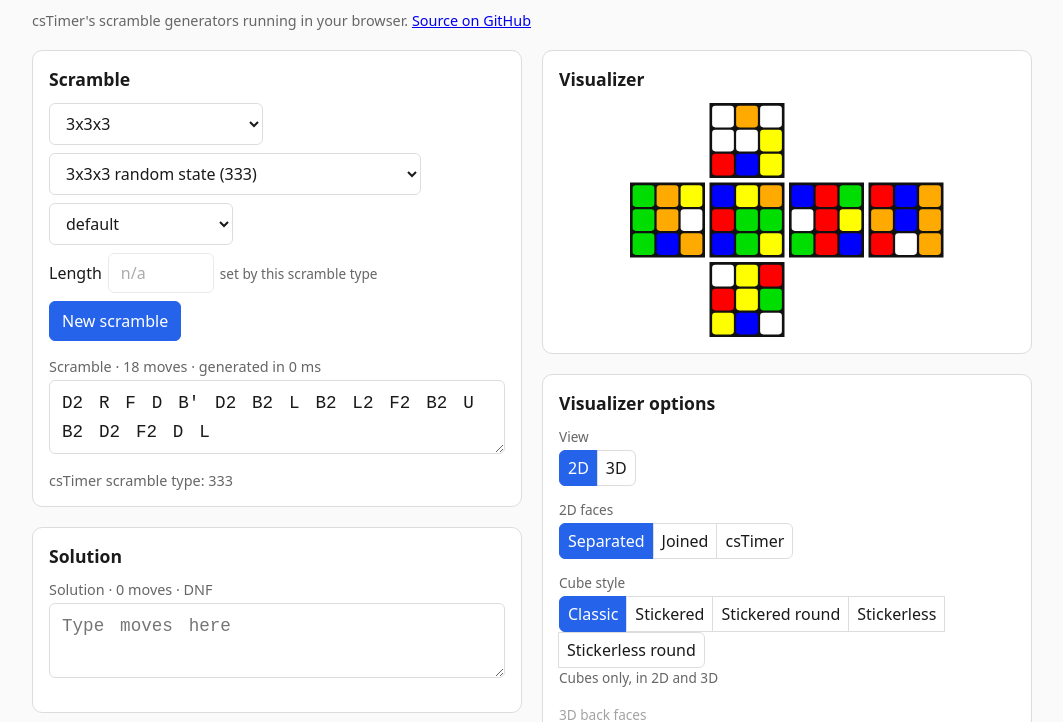
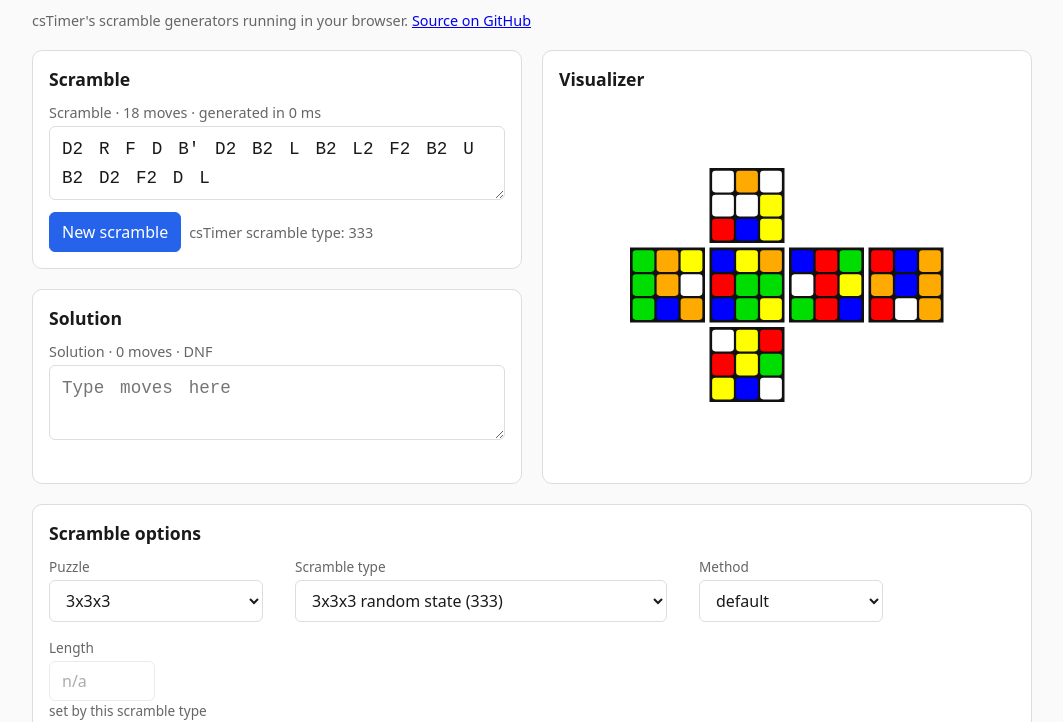
Before and after one commit to Cubing-Way/cstimer-scrambles, a plain HTML site: page index.html in a window 1280 px wide. Shown: the part 78-800 px from the top of the page, without its empty margins (108-1171 px from the left). Drawn offline with Linux system fonts and the light colour scheme.

Commit message:
deploy: 4a98d69430493a2c9e5de7eda81f12704ddca68c

```diff
--- a/index.html
+++ b/index.html
@@ -43,23 +43,55 @@
         margin: 0 0 12px;
         font-size: 1.1rem;
       }
-      /* Two halves: the scramble, solution and solution options on the left, the
-         visualizer and its options on the right. One column on narrow screens. */
-      .layout {
+      /* The scramble and solution boxes on the left half, the visualizer on the right
+         half as tall as both, then the options for each, one section below the other.
+         One column on narrow screens. */
+      main > .top,
+      main > .panel {
+        margin-top: 20px;
+      }
+      .top {
         display: grid;
         grid-template-columns: minmax(0, 1fr) minmax(0, 1fr);
         gap: 20px;
-        margin-top: 20px;
-        align-items: start;
       }
-      .column {
+      .inputs {
         display: flex;
         flex-direction: column;
         gap: 20px;
         min-width: 0;
       }
+      /* The two boxes share the visualizer's height; the text boxes take what is left. */
+      .inputs .panel {
+        flex: 1 0 auto;
+        display: flex;
+        flex-direction: column;
+      }
+      .inputs .moves {
+        flex: 1 0 auto;
+        display: flex;
+        flex-direction: column;
+      }
+      .inputs textarea {
+        flex: 1 0 auto;
+      }
+      /* The picture or 3D view in the middle of the visualizer box. */
+      .top > .panel {
+        display: flex;
+        flex-direction: column;
+        min-width: 0;
+      }
+      .top > .panel .stage {
+        margin: auto;
+      }
+      .inputs .controls {
+        margin-top: 12px;
+      }
+      .inputs .controls .meta {
+        margin: 0;
+      }
       @media (max-width: 800px) {
-        .layout {
+        .top {
           grid-template-columns: minmax(0, 1fr);
         }
       }
@@ -73,10 +105,24 @@
       .panel .meta {
         margin: 12px 0 0;
       }
+      /* The visualizer options in two columns across the full width, one on narrow
+         screens. The scramble and solution options are fewer and smaller, so they sit
+         in one row that wraps. */
       .options {
+        display: grid;
+        grid-template-columns: repeat(auto-fill, minmax(360px, 1fr));
+        gap: 16px 24px;
+        align-items: start;
+      }
+      .options.row-wrap {
         display: flex;
-        flex-direction: column;
-        gap: 14px;
+        flex-wrap: wrap;
+        gap: 16px 32px;
+      }
+      .option {
+        min-width: 0;
+      }
+      .option select {
         max-width: 100%;
       }
       .option > span {
@@ -165,9 +211,6 @@
       .moves {
         display: block;
       }
-      .controls + .moves {
-        margin-top: 16px;
-      }
       .moves > span {
         display: block;
         margin-bottom: 4px;
@@ -227,12 +270,6 @@
       .toggle button:disabled {
         opacity: 0.5;
         cursor: not-allowed;
-      }
-      /* The solution options in rows that wrap. */
-      .solution-options {
-        display: flex;
-        flex-wrap: wrap;
-        gap: 12px 24px;
       }
       /* Number boxes for the camera angle and the floating face's offset, in rows. */
       .xyz {
@@ -303,25 +340,18 @@
         csTimer's scramble generators running in your browser.
         <a href="https://github.com/Cubing-Way/cstimer-scrambles">Source on GitHub</a>
       </p>
-      <div class="layout">
-        <div class="column">
+      <div class="top">
+        <div class="inputs">
           <section class="panel" aria-labelledby="scramble-heading">
             <h2 id="scramble-heading">Scramble</h2>
-            <div class="controls">
-              <select id="puzzle" aria-label="Puzzle"></select>
-              <select id="type" aria-label="Scramble type"></select>
-              <select id="method" aria-label="Scramble method"></select>
-              <label
-                >Length <input id="length" type="number" min="1" max="999" placeholder="n/a" />
-                <span class="note" id="length-note">set by this scramble type</span></label
-              >
-              <button id="next">New scramble</button>
-            </div>
             <label class="moves">
               <span id="scramble-label">Scramble</span>
               <textarea id="scramble" rows="2" spellcheck="false"></textarea>
             </label>
+            <div class="controls">
+              <button id="next">New scramble</button>
               <p class="meta" id="info"></p>
+            </div>
           </section>
           <section class="panel" aria-labelledby="solution-heading">
             <h2 id="solution-heading">Solution</h2>
@@ -336,9 +366,40 @@
             </label>
             <p class="note" id="solution-note"></p>
           </section>
+        </div>
+        <section class="panel" aria-labelledby="viewer-heading">
+          <h2 id="viewer-heading">Visualizer</h2>
+          <div class="stage" id="stage">
+            <div id="image"></div>
+            <div id="cube3d"></div>
+          </div>
+        </section>
+      </div>
+      <section class="panel" aria-labelledby="scramble-options-heading">
+        <h2 id="scramble-options-heading">Scramble options</h2>
+        <div class="options row-wrap">
+          <div class="option">
+            <span>Puzzle</span>
+            <select id="puzzle" aria-label="Puzzle"></select>
+          </div>
+          <div class="option">
+            <span>Scramble type</span>
+            <select id="type" aria-label="Scramble type"></select>
+          </div>
+          <div class="option">
+            <span>Method</span>
+            <select id="method" aria-label="Scramble method"></select>
+          </div>
+          <label class="option">
+            <span>Length</span>
+            <input id="length" type="number" min="1" max="999" placeholder="n/a" />
+            <span class="note" id="length-note">set by this scramble type</span>
+          </label>
+        </div>
+      </section>
       <section class="panel" aria-labelledby="solution-options-heading">
         <h2 id="solution-options-heading">Solution options</h2>
-            <div class="solution-options">
+        <div class="options row-wrap">
           <div class="option" id="rotations-option">
             <span>Rotations x y z</span>
             <div class="toggle" role="group" aria-label="Rotations x y z">
@@ -371,15 +432,6 @@
         </div>
         <p class="note" id="solution-options-note"></p>
       </section>
-        </div>
-        <div class="column">
-          <section class="panel" aria-labelledby="viewer-heading">
-            <h2 id="viewer-heading">Visualizer</h2>
-            <div class="stage" id="stage">
-              <div id="image"></div>
-              <div id="cube3d"></div>
-            </div>
-          </section>
       <section class="panel" aria-labelledby="viewer-options-heading">
         <h2 id="viewer-options-heading">Visualizer options</h2>
         <div class="options">
@@ -405,9 +457,7 @@
               <button type="button" data-cube-style="stickered">Stickered</button>
               <button type="button" data-cube-style="stickered-round">Stickered round</button>
               <button type="button" data-cube-style="stickerless">Stickerless</button>
-                  <button type="button" data-cube-style="stickerless-round">
-                    Stickerless round
-                  </button>
+              <button type="button" data-cube-style="stickerless-round">Stickerless round</button>
             </div>
             <span class="note">Cubes only, in 2D and 3D</span>
           </div>
@@ -426,18 +476,8 @@
             </div>
             <div class="xyz" style="margin-top: 6px">
               <span class="head">Angle</span>
-                  <input
-                    id="angle-x"
-                    type="number"
-                    step="5"
-                    aria-label="Camera tilt (x) in degrees"
-                  />
-                  <input
-                    id="angle-y"
-                    type="number"
-                    step="5"
-                    aria-label="Camera turn (y) in degrees"
-                  />
+              <input id="angle-x" type="number" step="5" aria-label="Camera tilt (x) in degrees" />
+              <input id="angle-y" type="number" step="5" aria-label="Camera turn (y) in degrees" />
               <button type="button" id="angle-reset">Reset</button>
             </div>
             <span class="note">x tilts, y turns, in degrees</span>
@@ -458,24 +498,9 @@
               <input data-offset="y" type="number" step="0.25" aria-label="Move y (toward U)" />
               <input data-offset="z" type="number" step="0.25" aria-label="Move z (toward F)" />
               <span class="head">Turn</span>
-                  <input
-                    data-offset="rotateX"
-                    type="number"
-                    step="15"
-                    aria-label="Turn x in degrees"
-                  />
-                  <input
-                    data-offset="rotateY"
-                    type="number"
-                    step="15"
-                    aria-label="Turn y in degrees"
-                  />
-                  <input
-                    data-offset="rotateZ"
-                    type="number"
-                    step="15"
-                    aria-label="Turn z in degrees"
-                  />
+              <input data-offset="rotateX" type="number" step="15" aria-label="Turn x in degrees" />
+              <input data-offset="rotateY" type="number" step="15" aria-label="Turn y in degrees" />
+              <input data-offset="rotateZ" type="number" step="15" aria-label="Turn z in degrees" />
             </div>
             <div class="row">
               <select id="offset-face" aria-label="Face to move">
@@ -555,8 +580,6 @@
           </div>
         </div>
       </section>
-        </div>
-      </div>
     </main>
     <script type="module">
       import { Puzzle, listPuzzles } from './index.mjs';
```
Lines whose indentation alone changed are shown as unchanged.
